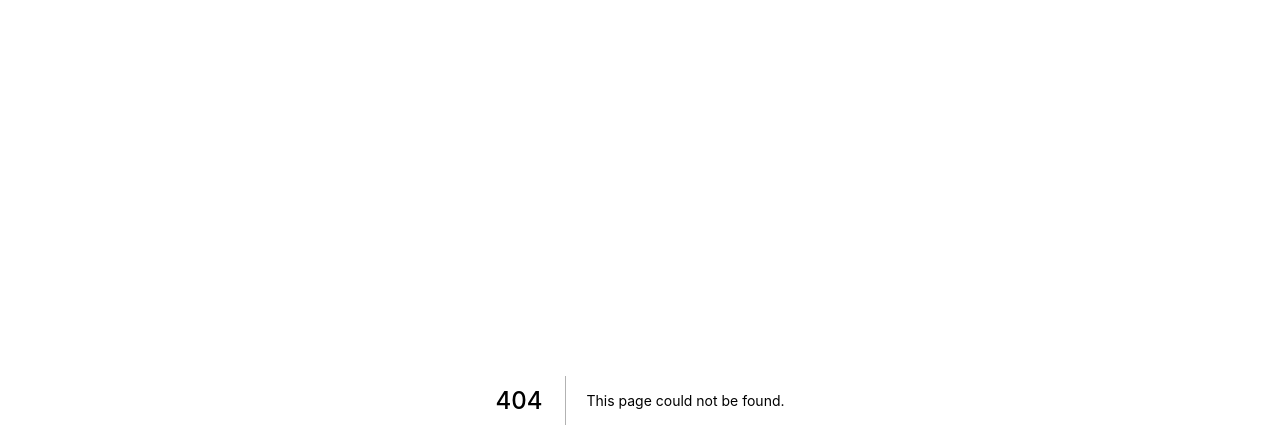
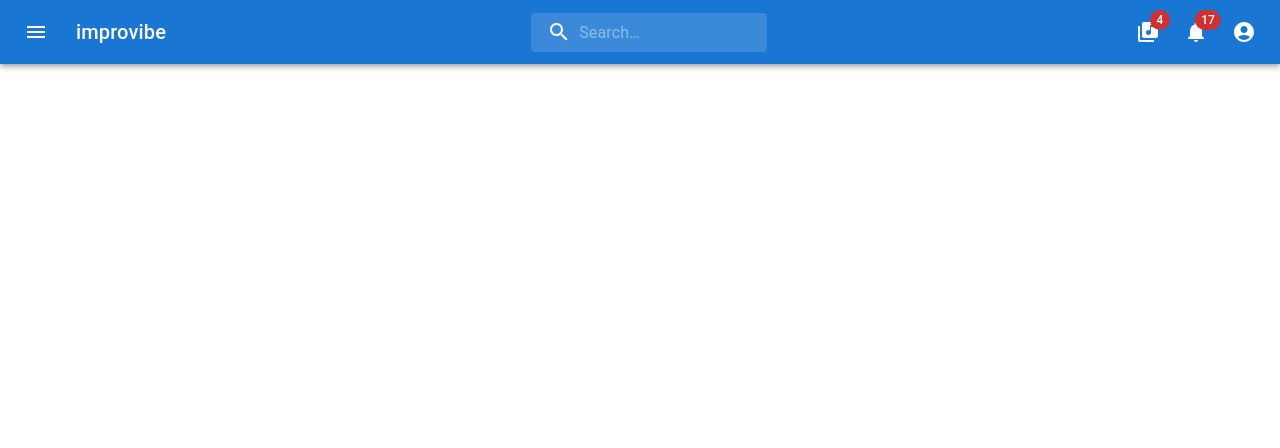
Before and after one commit to rpp33-boc-pacific/improvibe, a Next.js app: page /query in a window 1280 px wide. Before the commit this address had no page. Shown: the top 448 px of the page. Built offline with nearby package versions, Linux system fonts and the light colour scheme.

Commit message:
Added query page for query results/sorting

```diff
--- /dev/null
+++ b/pages/query.tsx
@@ -0,0 +1,22 @@
+import type { NextPage } from 'next';
+import Head from 'next/head';
+import Image from 'next/image';
+import styles from '../styles/Home.module.css';
+import SearchAppBar from '../components/SearchBar.tsx';
+
+const Query: NextPage = () => {
+
+
+  return (
+    <div>
+      <SearchAppBar/>
+      <Head>
+        <title>Create Next App</title>
+        <meta name="description" content="Generated by create next app" />
+        <link rel="icon" href="/favicon.ico" />
+      </Head>
+    </div>
+  )
+};
+
+export default Query;
```
